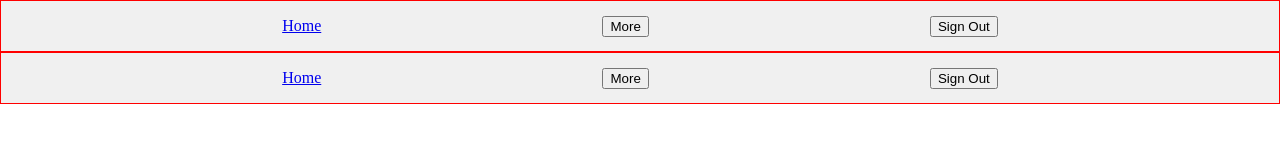
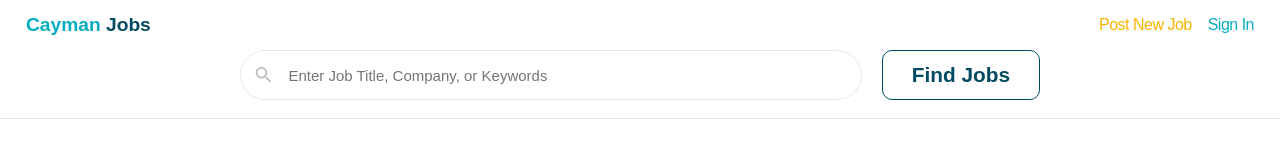
Before and after one commit to ryanxzhu/flexbox, a plain HTML site: page index.html in a window 1280 px wide. Drawn offline with Linux system fonts and the light colour scheme.

Commit message:
Added CSS for the header and search bar for job index page

```diff
--- a/index.html
+++ b/index.html
@@ -7,15 +7,25 @@
     <title>Playing with Flexbox</title>
 </head>
 <body>
-    <div class="navbar">
-        <div id="box1"><a href="/flexbox">Home</a></div>
-        <div id="box2"><a href="https://www.google.com/" target="_blank"><button>More</button></a></div>
-        <div id="box3"><button>Sign Out</button></div>
-    </div>
-    <div class="navbar">
-        <div id="box4"><a href="/flexbox">Home</a></div>
-        <div id="box5"><a href="https://www.google.com/" target="_blank"><button>More</button></a></div>
-        <div id="box6"><button>Sign Out</button></div>
-    </div>
+    <div class="header-container">
+    <a href="/"><button class="button-link darkBlue" id="home-button"><span class="normalBlue">Cayman</span> Jobs</button></a>
+
+    <nav>
+        <a href="/jobs/new"><button class="button-link" id="new-job-button">Post New Job</button></a>
+
+        <a href="/signin"><button class="button-link" id="sign-in-button">Sign In</button></a>
+    </nav>
+</div>
+    <form class="form-formatting" action="/jobs" method="GET">
+        <div class="searchbox">
+            <svg height="24" viewBox="0 0 24 24" width="24" id="search-icon"><path d="M15.5 14h-.79l-.28-.27C15.41 12.59 16 11.11 16 9.5 16 5.91 13.09 3 9.5 3S3 5.91 3 9.5 5.91 16 9.5 16c1.61 0 3.09-.59 4.23-1.57l.27.28v.79l5 4.99L20.49 19l-4.99-5zm-6 0C7.01 14 5 11.99 5 9.5S7.01 5 9.5 5 14 7.01 14 9.5 11.99 14 9.5 14z"/><path d="M0 0h24v24H0z" fill="none"/></svg>
+            <input type="text" name="searchKeywords" placeholder="Enter Job Title, Company, or Keywords">
+        </div>
+        <input type="submit" id="searchbar-button" value="Find Jobs">
+</form>
+<hr class="hr-line">
+
+
+
 </body>
 </html>
--- a/style.css
+++ b/style.css
@@ -1,13 +1,170 @@
 body {
+	height: 100%;
 	margin: 0;
 	padding: 0;
+	display: -webkit-box;
+	display: -ms-flexbox;
+	display: flex;
+	-webkit-box-orient: vertical;
+	-webkit-box-direction: normal;
+	-ms-flex-direction: column;
+	flex-direction: column;
+	-webkit-box-align: center;
+	-ms-flex-align: center;
+	align-items: center;
 }
 
-.navbar {
+.header-container {
+	display: -webkit-box;
+	display: -ms-flexbox;
 	display: flex;
+	-webkit-box-pack: justify;
+	-ms-flex-pack: justify;
+	justify-content: space-between;
+	width: 100%;
+}
+
+.button-link {
+	border: none;
+	background-color: transparent;
+	outline: none;
+	position: relative;
+	cursor: pointer;
+}
+
+.button-link:after {
+	bottom: 0;
+	content: "";
+	left: 25%; /* modify this value: 0 left to right, 100% is from right to left and 50% is from the centre out */
+	position: absolute;
+	-webkit-transition: width 0.1s ease, left 0.1s ease;
+	-o-transition: width 0.1s ease, left 0.1s ease;
+	transition: width 0.1s ease, left 0.1s ease;
+	width: 0;
+}
+
+.button-link:hover:after {
+	width: 100%;
+	left: 0;
+}
+
+.normalBlue {
+	color: #04adbf;
+}
+
+.darkBlue {
+	color: #004b62;
+}
+
+#home-button {
+	white-space: nowrap;
+	margin: 10px 0 0 20px;
+	height: 30px;
+	font-weight: 800;
+	font-size: 1.2em;
+}
+
+#new-job-button {
+	white-space: nowrap;
+	font-size: 1.0em;
+	font-weight: 400;
+	color: #f9b401;
+	height: 30px;
+	margin-top: 10px;
+	letter-spacing: -0.5px;
+}
+
+#new-job-button:after {
+	height: 1.5px;
+	background: #f9b401;
+}
+
+#sign-in-button,
+#sign-out-button {
+	white-space: nowrap;
+	font-size: 1.0em;
+	font-weight: 400;
+	color: #04adbf;
+	outline: none;
+	height: 30px;
+	position: relative;
+	cursor: pointer;
+	margin-right: 20px;
+	margin-top: 10px;
+	letter-spacing: -0.5px;
+}
+
+#sign-in-button:hover,
+#sign-out-button:hover {
+	color: #004b62;
+}
+
+.form-formatting {
+	display: -webkit-box;
+	display: -ms-flexbox;
+	display: flex;
+	position: relative;
+	width: 800px;
+	margin: 10px auto 10px;
+}
+
+.searchbox {
+	width: 100%;
+	margin-right: 20px;
+	display: -webkit-box;
+	display: -ms-flexbox;
+	display: flex;
+	border: 1px solid rgb(230, 230, 230);
+	border-radius: 200px;
+	height: 48px;
+}
+
+.searchbox:hover {
+	-webkit-box-shadow: 1px 1px 3px 1px rgba(0, 0, 0, 0.08);
+	box-shadow: 1px 1px 3px 1px rgba(0, 0, 0, 0.08);
+}
+
+#search-icon {
+	margin: 0;
+	padding: 12px;
+	display: inline-block;
+	opacity: 0.25;
+}
+
+input[type=text],
+input[type=number] {
+	font-size: 15px;
+	display: inline-block;
+	width: 100%;
+	outline: none;
+	background-color: transparent;
+	border: none;
+	padding-right: 20px;
+}
+
+input[type=submit] {
+	display: inline-block;
+	font-size: 1.3em;
+	font-weight: 700;
+	border: 1px solid #004b62;
+	background-color: white;
+	color: #004b62;
+	outline: none;
+	border-radius: 10px;
 	height: 50px;
-	align-items: center;
-	justify-content: space-evenly;
-	border: 1px solid red;
-	background-color: rgb(240, 240, 240);
+	width: 200px;
 }
+
+input[type=submit]:hover {
+	color: white;
+	background-color: #004b62;
+	-webkit-box-shadow: 1px 1px 3px 1px rgba(0, 0, 0, 0.08);
+	box-shadow: 1px 1px 3px 1px rgba(0, 0, 0, 0.08);
+	cursor: pointer;
+}
+
+.hr-line {
+	width: 100%;
+	border: none;
+	border-top: 1px solid rgb(230, 230, 230);
+}
```
